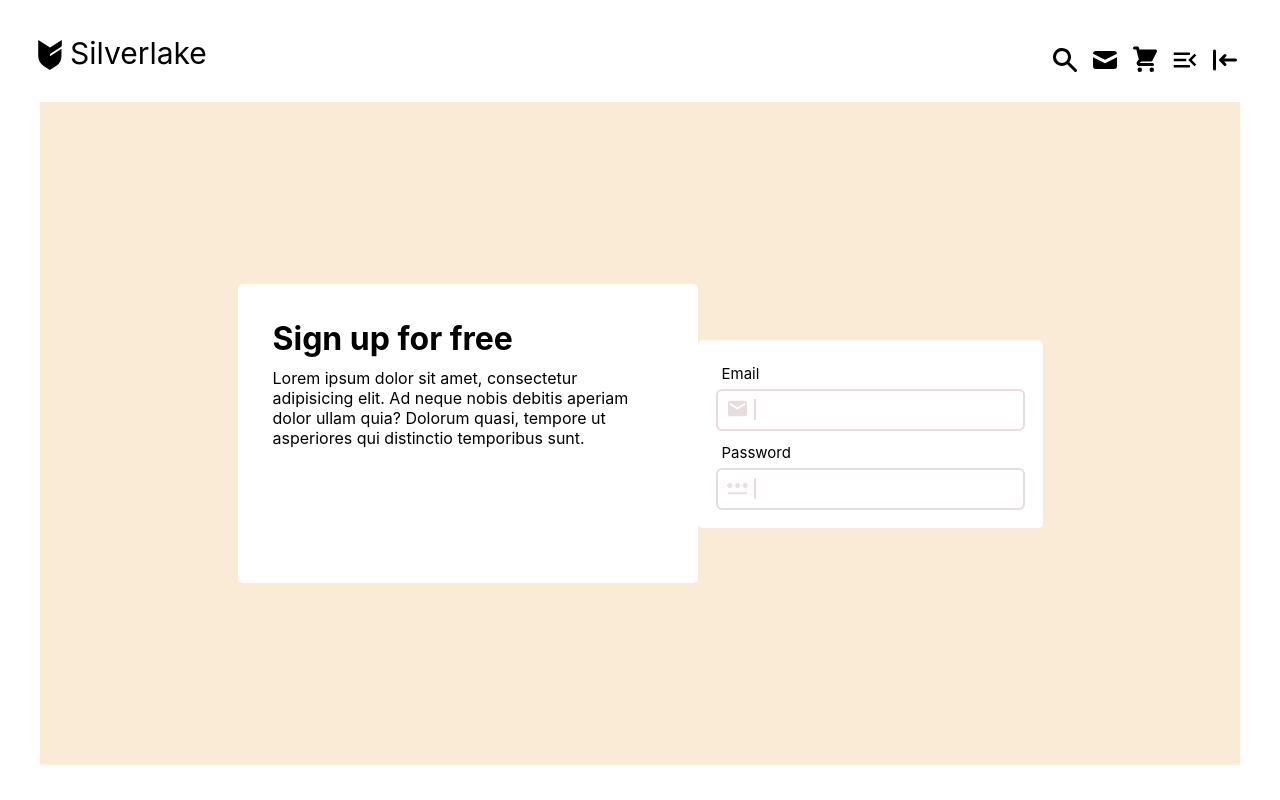
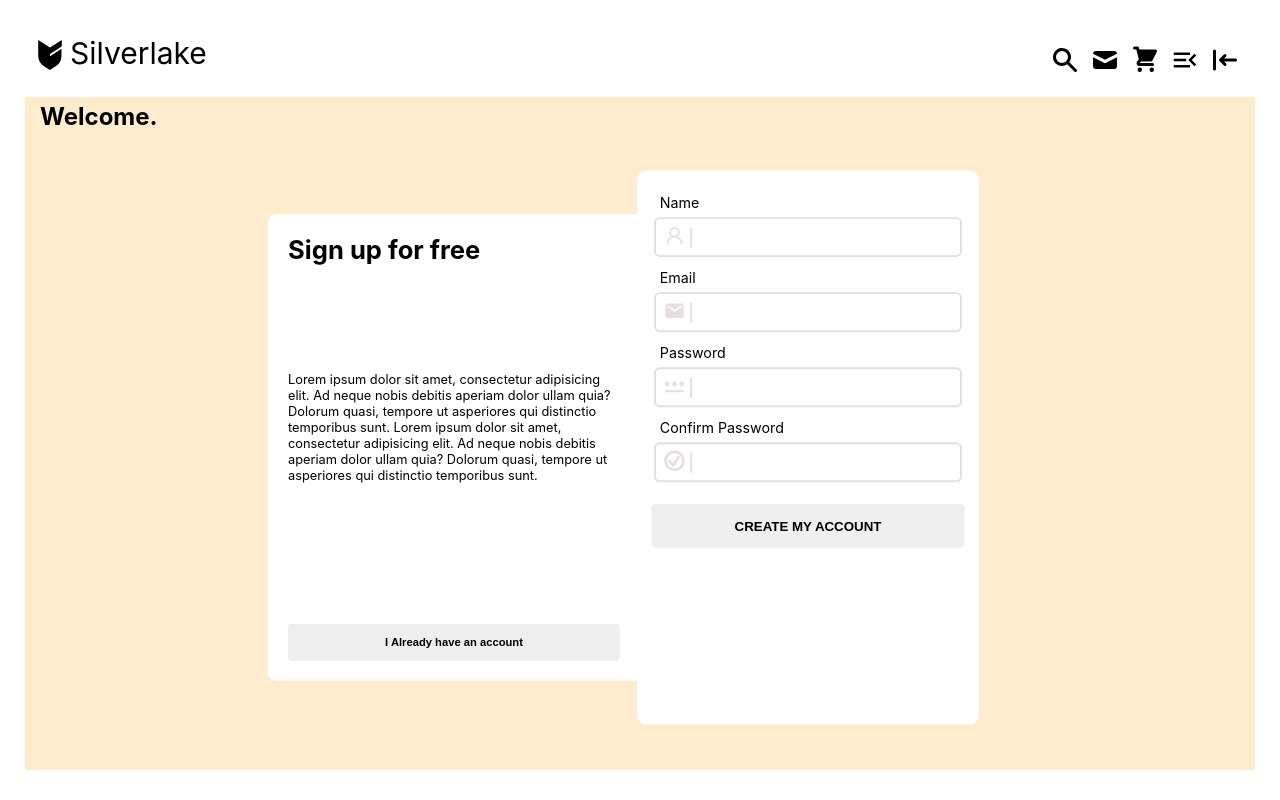
Before and after one commit to HaniehGRN/Silverlake-clothing, a React (Create React App) app: page / in a window 1280 px wide. Built offline with nearby package versions, Linux system fonts and the light colour scheme.

Commit message:
add hover effect to signUp component

```diff
--- a/package.json
+++ b/package.json
@@ -15,6 +15,7 @@
     "react-router-dom": "^6.3.0",
     "react-scripts": "5.0.0",
     "sass": "^1.50.0",
+    "styled-components": "^5.3.5",
     "web-vitals": "^2.1.4"
   },
   "scripts": {
--- a/src/App.js
+++ b/src/App.js
@@ -2,6 +2,7 @@ import Header from "./shared/components/header/header.component";
 import Menu from "./shared/components/menu/menu.component";
 import AuthPage from "./modules/auth/auth.component";
 import SignIn from "./modules/sign-in/sign-in.component";
+import CustomButton from "./shared/components/custom-button/custom-button.component";
 
 import "./App.css";
 
--- a/src/modules/auth/auth.component.jsx
+++ b/src/modules/auth/auth.component.jsx
@@ -10,7 +10,8 @@ const AuthPage = () => {
 
           return (
                     <div className="auth-page">
-                              <SignIn />
+                              <h2>Welcome.</h2>
+                              <SignUp/>
                     </div>
           )
 };
--- a/src/modules/auth/auth.styles.scss
+++ b/src/modules/auth/auth.styles.scss
@@ -7,4 +7,5 @@
 .auth-page {
           height: 100%;
           padding: 5px 15px;
+          background-color: blanchedalmond;
 }
--- a/src/modules/sign-in/sign-in.component.jsx
+++ b/src/modules/sign-in/sign-in.component.jsx
@@ -1,5 +1,7 @@
 import { useState } from "react";
 import { MdEmail, MdOutlinePassword } from "react-icons/md";
+
+import CustomButton from "../../shared/components/custom-button/custom-button.component";
 
 import FormInput from "../../shared/components/form-input/form-input.component";
 
@@ -13,6 +15,10 @@ const SignIn = () => {
                     setEmail(event.target.value);
           }
 
+          const handleSubmit = () => {
+                    // store
+          }
+
           return (
                     <div className="sign-in">
                               <div className="info-part">
@@ -20,9 +26,10 @@ const SignIn = () => {
                                         <p>Lorem ipsum dolor sit amet, consectetur adipisicing elit. Ad neque nobis debitis aperiam
                                                   dolor ullam quia? Dolorum quasi, tempore ut asperiores qui distinctio temporibus sunt.
                                         </p>
+                                        <CustomButton>I Already have an account</CustomButton>
                               </div>
                               <div className="sign-in-part">
-                                        <form>
+                                        <form onSubmit={handleSubmit}>
                                                   <FormInput
                                                             name="email"
                                                             type="email"
@@ -43,6 +50,7 @@ const SignIn = () => {
                                                   >
                                                             <MdOutlinePassword />
                                                   </FormInput>
+                                                  <CustomButton>Log in</CustomButton>
                                         </form>
                               </div>
                     </div>
--- a/src/modules/sign-in/sign-in.styles.scss
+++ b/src/modules/sign-in/sign-in.styles.scss
@@ -9,7 +9,6 @@
         width: 100%;
         height: 100%;
         padding: 25px;
-        background-color: antiquewhite;
         align-items: center;
         justify-content: center;
 
--- a/src/modules/sign-up/sign-up.component.jsx
+++ b/src/modules/sign-up/sign-up.component.jsx
@@ -1,22 +1,62 @@
 import { useState } from "react";
 import { AiOutlineUser } from "react-icons/ai";
-import {MdEmail, MdOutlinePassword } from "react-icons/md";
-import {GiConfirmed} from "react-icons/gi";
+import { MdEmail, MdOutlinePassword } from "react-icons/md";
+import { GiConfirmed } from "react-icons/gi";
 
 import FormInput from "../../shared/components/form-input/form-input.component";
+import CustomButton from "../../shared/components/custom-button/custom-button.component";
 
 import "./sign-up.styles.scss";
 
 const SignUp = () => {
 
-    const [email, setEmail] = useState('');
+    const [email, setEmail] = useState("");
+    const [signUpHoverState, setSignUpHoverState] = useState(true);
+    const [infoHoverState, setInfoHoverState] = useState(false);
 
     const handleChange = (event) => {
         setEmail(event.target.value);
     }
 
+    const handleMouseEnterSignUp = () => {
+        setSignUpHoverState(true);
+    }
+
+    const handleMouseLeaveSignUp = () => {
+        //setSignUpHoverState(false);
+    }
+
+    const handleMouseEnterInfo = () => {
+        setInfoHoverState(true);
+        setSignUpHoverState(false);
+    }
+
+    const handleMouseLeaveInfo = () => {
+        setInfoHoverState(false);
+        setSignUpHoverState(true);
+    }
+
     return (
         <div className="sign-up">
+            <div
+                className={`info-part ${infoHoverState === true ? "highlighted" : ""}`}
+                onMouseEnter={handleMouseEnterInfo}
+                onMouseLeave={handleMouseLeaveInfo}
+            >
+                <h1>Sign up for free</h1>
+                <p>Lorem ipsum dolor sit amet, consectetur adipisicing elit. Ad neque nobis debitis aperiam
+                    dolor ullam quia? Dolorum quasi, tempore ut asperiores qui distinctio temporibus sunt.
+                    Lorem ipsum dolor sit amet, consectetur adipisicing elit. Ad neque nobis debitis aperiam
+                    dolor ullam quia? Dolorum quasi, tempore ut asperiores qui distinctio temporibus sunt.
+                </p>
+                <CustomButton>I Already have an account</CustomButton>
+            </div>
+            <div
+                className={`sign-up-part ${signUpHoverState === true ? "highlighted" : ""}`}
+                onMouseEnter={handleMouseEnterSignUp}
+                onMouseLeave={handleMouseLeaveSignUp}
+            >
+                <form>
                     <FormInput
                         name="name"
                         type="text"
@@ -55,8 +95,11 @@ const SignUp = () => {
                         handleChange={handleChange}
                         required
                     >
-                < GiConfirmed/>
+                        < GiConfirmed />
                     </FormInput>
+                    <CustomButton className="sign-up-btn">CREATE MY ACCOUNT</CustomButton>
+                </form>
+            </div>
         </div>
     )
 }
--- a/src/modules/sign-up/sign-up.styles.scss
+++ b/src/modules/sign-up/sign-up.styles.scss
@@ -6,7 +6,64 @@
 
 .sign-up {
         display: flex;
-        flex-direction: column;
-        width: 28vw;
-        padding: 15px;
+        width: 100%;
+        height: 100%;
+        padding: 25px;
+        position: relative;
+        justify-content: center;
+
+        .sign-up-part,
+        .info-part {
+                background-color: #ffff;
+                border-radius: 10px;
+                position: absolute;
+                height: 88%;
+                transition: transform 0.4s cubic-bezier(0,.4,1,.49);
+        }
+
+        .sign-up-part {
+                transform: scale(0.8);
+                display: flex;
+                flex-direction: column;
+                width: 30%;
+                padding: 15px 15px 15px 50px;
+                justify-content: space-between;
+                left: 49%;
+
+                &.highlighted {
+                        transform: scale(0.95);
+                        padding: 15px;
+                }
+
+                .custom-button {
+                        margin-top: 20px;
+                        // margin-left: 18%;
+                        width: 100%;
+                }
+        }
+
+        .info-part {
+                display: flex;
+                transform: scale(0.8);
+                width: 40%;
+                padding: 25px 40px 25px 25px;
+                right: 45%;
+                flex-direction: column;
+                justify-content: space-between;
+
+                &.highlighted {
+                        transform: scale(0.95);
+                        padding: 25px;
+                }
+
+                h1 {
+                        margin-bottom: 0px;
+                }
+
+                p {
+                        margin-top: 0px;
+                        margin-bottom: 45px;
+                }
+
+        }
 }
--- /dev/null
+++ b/src/shared/components/custom-button/custom-button.component.jsx
@@ -0,0 +1,14 @@
+
+import "./custom-button.styles.scss";
+
+const CustomButton = ({children, type, }) => {
+
+          return(
+                    <button className="custom-button">
+                              {children}
+                    </button>
+          );
+
+};
+
+export default CustomButton;
--- /dev/null
+++ b/src/shared/components/custom-button/custom-button.styles.scss
@@ -0,0 +1,18 @@
+* {
+          box-sizing: border-box;
+          margin: 0;
+          padding: 0;
+}
+
+.custom-button {
+          border: none;
+          border-radius: 5px;
+          padding: 15px 30px;
+          font-weight: bold;
+          font-size: 14px;
+          cursor: pointer;
+}
+
+.custom-button.unfilled {
+
+}
--- a/src/shared/components/form-input/form-input.styles.scss
+++ b/src/shared/components/form-input/form-input.styles.scss
@@ -22,7 +22,7 @@
                 color: rgb(230, 222, 222);
                 border: 2px solid rgb(230, 222, 222);
                 border-radius: 6px;
-                padding: 3px 0;
+               padding: 3px 0;
                 .form-input {
                         border: none;
                         border-left: 2px solid rgb(230, 222, 222);
@@ -30,6 +30,7 @@
                         font-size: 18px;
                         width:100%;
                         height: 100%;
+                        // padding: 5px 0;
                 }
                 .form-input:hover {
                         outline: none;
```
Also changed, not shown: src/shared/components/custom-button/custom-button.styles.js (added), 1 other file (tests, documents, lock files or other folders). Lines whose indentation alone changed are shown as unchanged.
